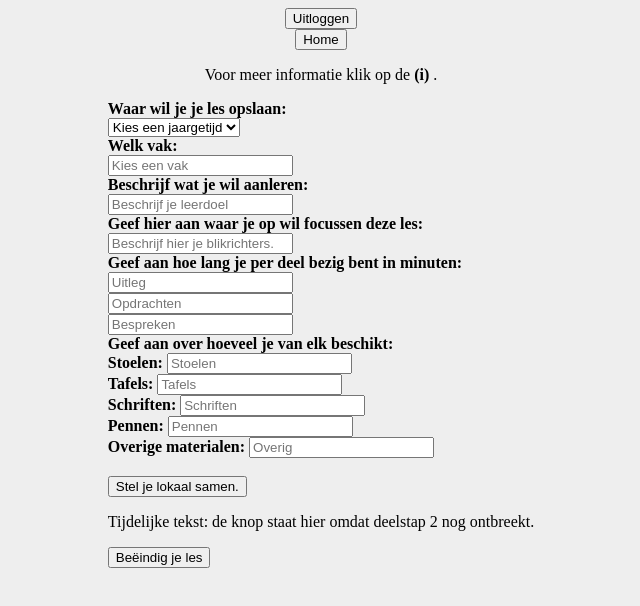
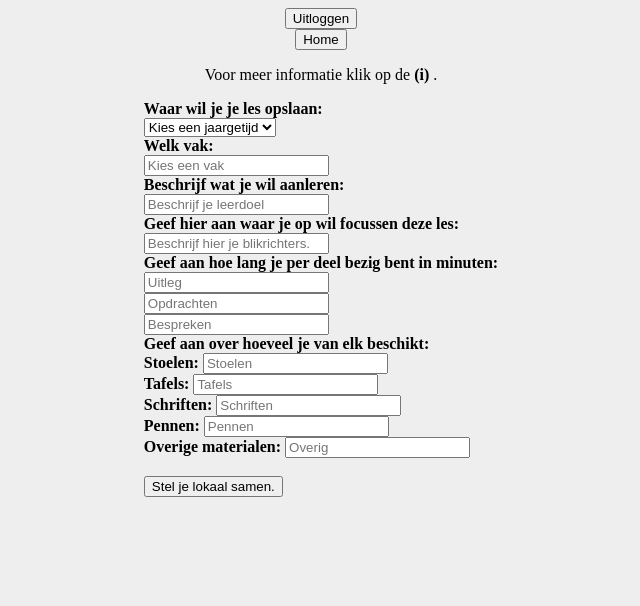
Before and after one commit to mart125/prototype, a plain HTML site: page form.html in a window 1280 px wide. Shown: the whole page, without its empty margins (319-959 px from the left). Drawn offline with Linux system fonts and the light colour scheme; a script that the page names is missing.

Commit message:
Update form.html

```diff
--- a/form.html
+++ b/form.html
@@ -59,8 +59,6 @@
             <br><label>Overige materialen: </label><input type="text"   placeholder="Overig">
         </div><br>
             <button type="button" onclick="window.location.href='lokaal.html'">Stel je lokaal samen.</button><br>
-        <p>Tijdelijke tekst: de knop staat hier omdat deelstap 2 nog ontbreekt.</p>
-        <button type="button" onclick="window.location.href='evaluatie.html'">Beëindig je les</button>
     </form>
 </body>
     <script src='popup.js'></script>
```
